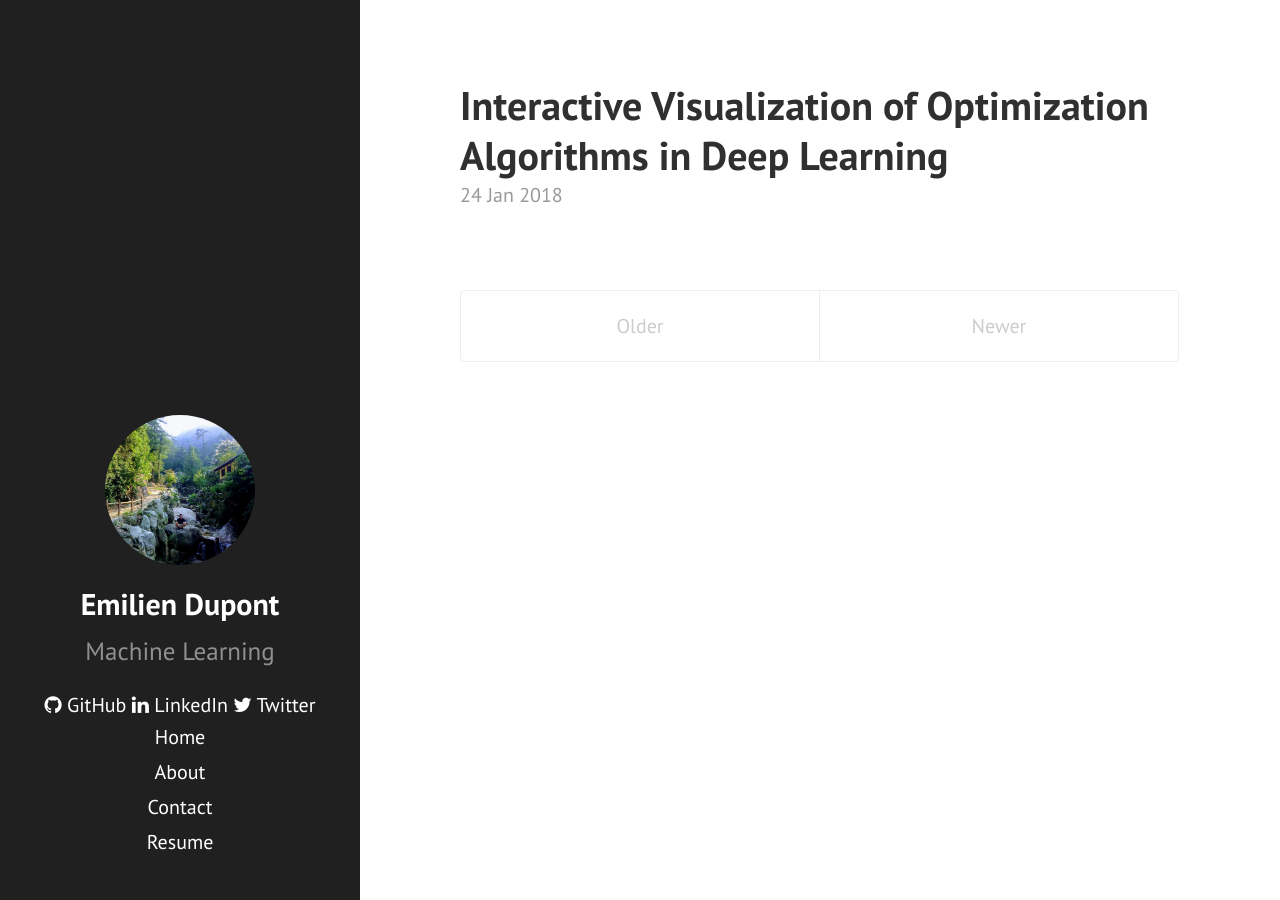
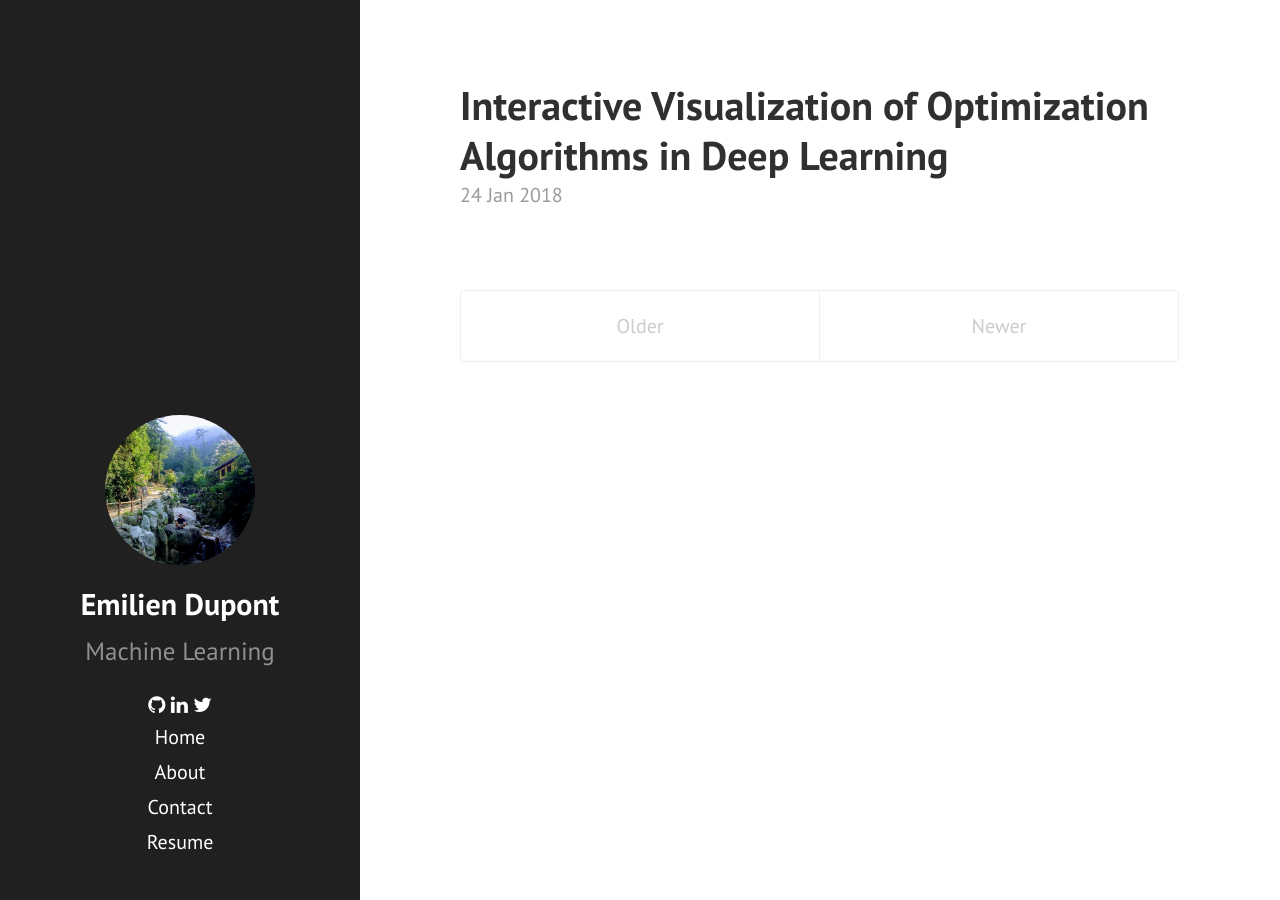
Before and after one commit to EmilienDupont/emiliendupont.github.io, a Jekyll site: the page built from index.html, in a window 1280 px wide. Built offline with Jekyll 4.4.1, drawn with Linux system fonts in a browser that asks for light colours; nearby versions of some CDN libraries; the list of posts is cut into pages by our own code.

Commit message:
:bug: fix icons

```diff
--- a/_includes/sidebar.html
+++ b/_includes/sidebar.html
@@ -10,13 +10,13 @@
       </h2>
       <p class="lead">{{ site.description }}</p>
       <a href="https://github.com/{{ site.github_name }}">
-        <i class="fa fa-github"></i> GitHub
+        <i class="fa fa-github"></i>
       </a>
       <a href="https://linkedin.com/in/{{ site.linkedin_name }}">
-        <i class="fa fa-linkedin"></i> LinkedIn
+        <i class="fa fa-linkedin"></i>
       </a>
       <a href="https://twitter.com/{{ site.twitter_name }}">
-        <i class="fa fa-twitter"></i> Twitter
+        <i class="fa fa-twitter"></i>
       </a>
     </div>
 
```
